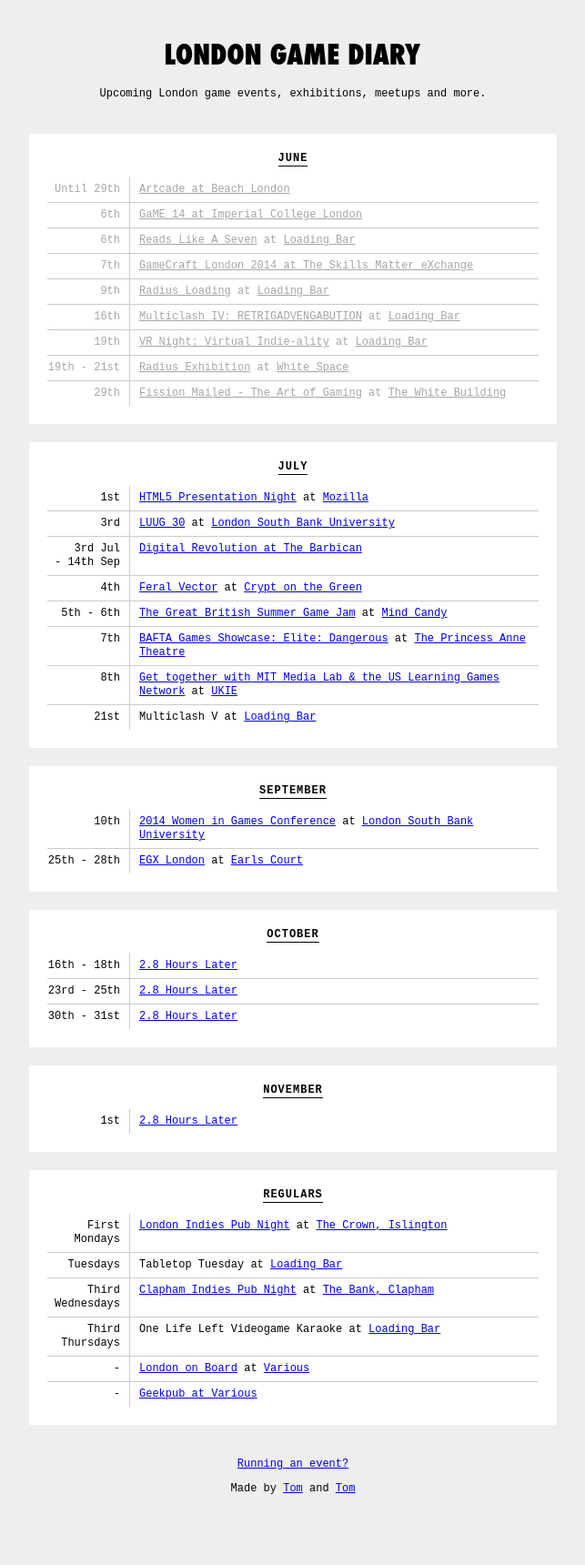
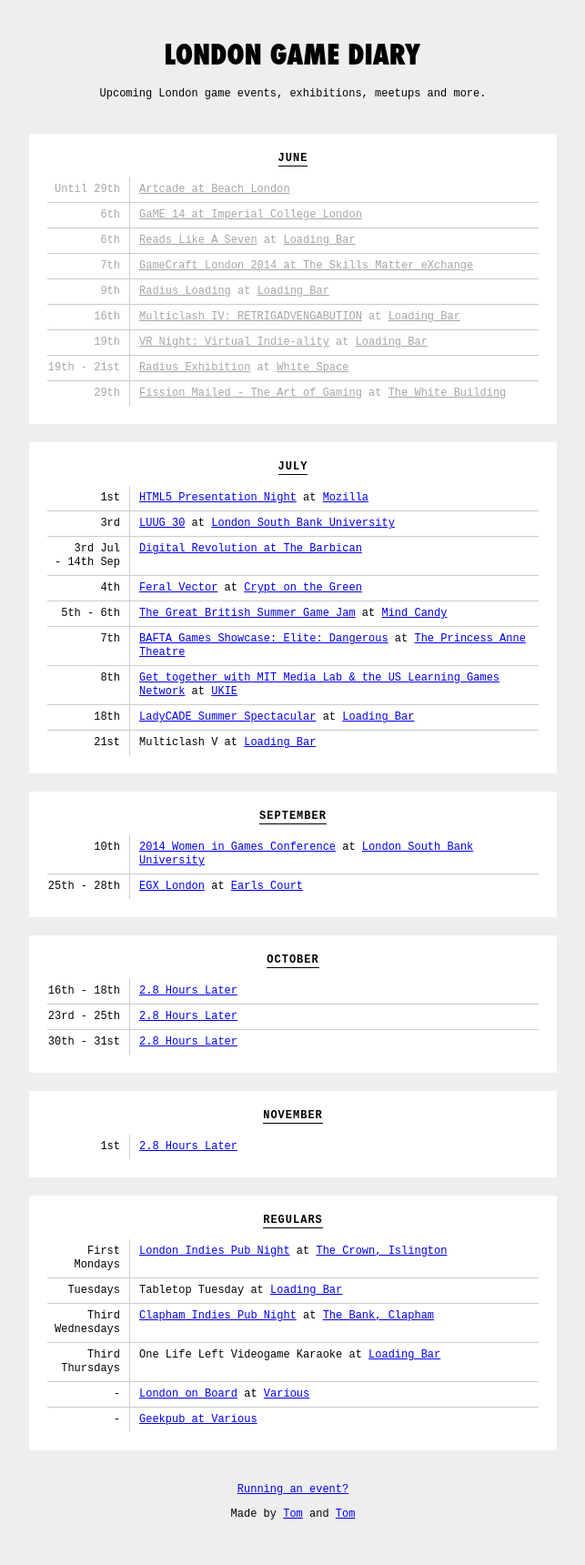
Before and after one commit to thomasmarshall/londongamediary.com, a Jekyll site: the page built from index.html, in a window 1280 px wide. Shown: the whole page at 91% size, without its empty margins (318-961 px from the left). Built offline with Jekyll 4.4.1, drawn with Linux system fonts in a browser that asks for light colours; nearby versions of some CDN libraries; before the commit the page ends 1692 px from its top, so only the background shows below that.

Commit message:
Update events.yml

```diff
--- a/_data/events.yml
+++ b/_data/events.yml
@@ -84,6 +84,11 @@
   location: "[UKIE](http://ukie.info/)"
   date: 2014-07-08
 
+- title: "LadyCADE Summer Spectacular"
+  link: "http://www.ladycade.org/"
+  location: "[Loading Bar](http://twitter.com/drinkrelaxplay)"
+  date: 2014-07-18
+
 - title: "Multiclash V"
   location: "[Loading Bar](http://twitter.com/drinkrelaxplay)"
   date: 2014-07-21
```
